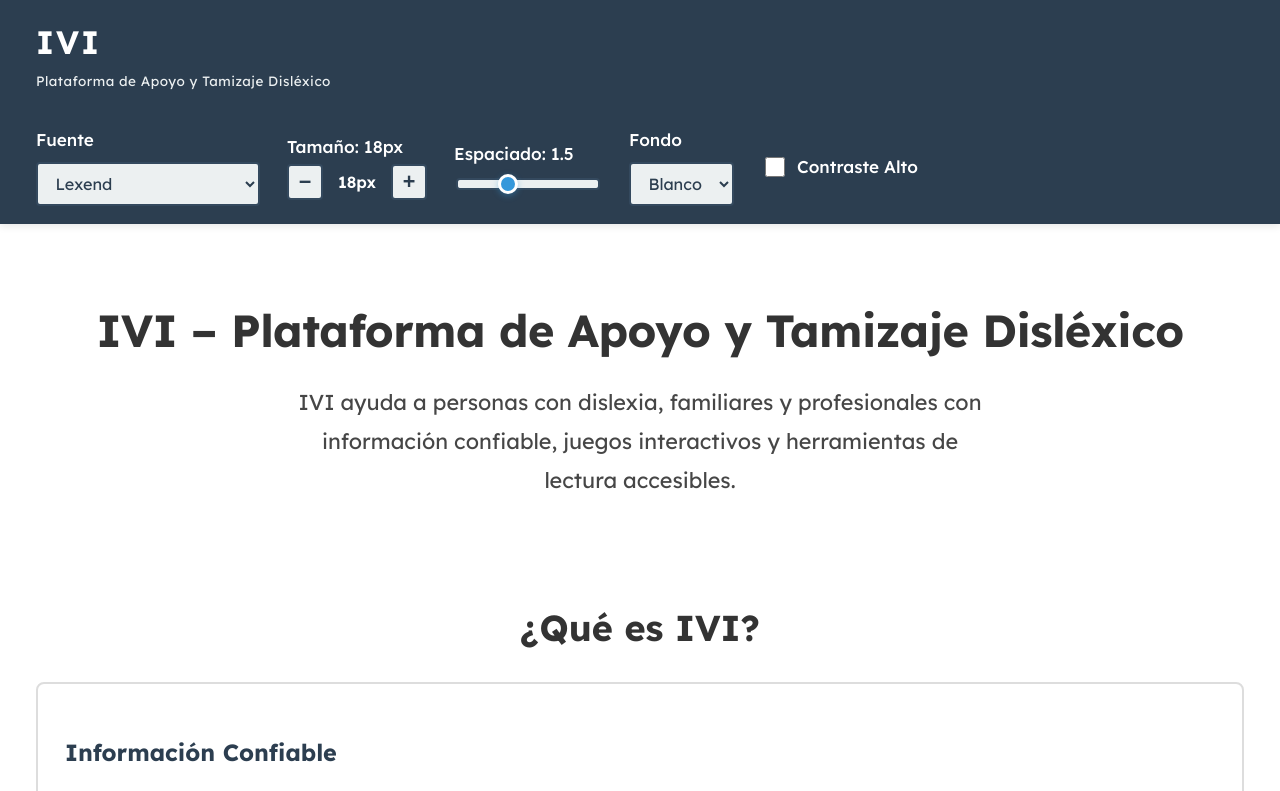
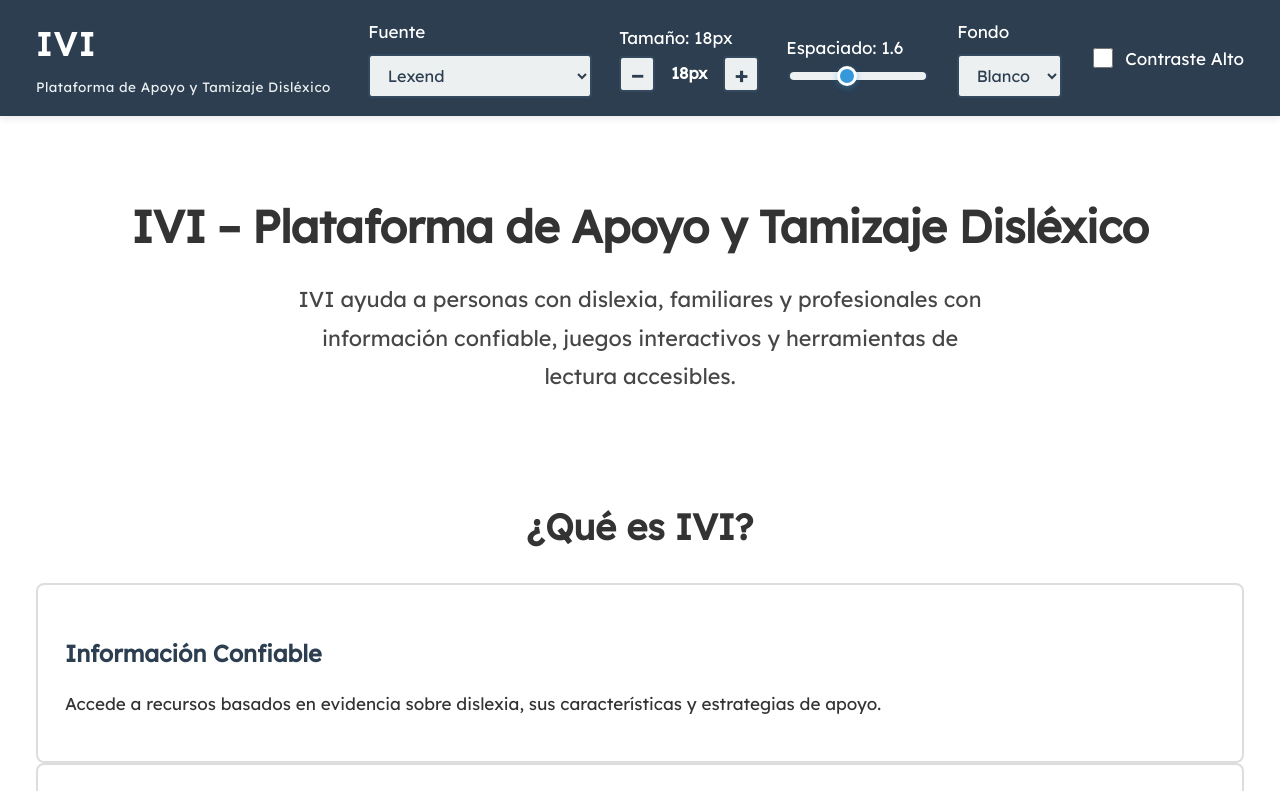
Before and after one commit to NESTORZALAZAR/IVI, a React (Create React App) app in the folder frontend/: page / in a window 1280 px wide. Shown: the top 791 px of the page. Built offline with nearby package versions, Linux system fonts and the light colour scheme.

Commit message:
Botones mejorados2.0

```diff
--- a/frontend/src/App.js
+++ b/frontend/src/App.js
@@ -7,13 +7,18 @@ function AppContent() {
   const { fontSize, spacing, contrast, background, font } =
     useContext(AccessibilityContext);
 
-  // Aplica el tamaño de letra globalmente
+  // Tamaño de letra GLOBAL
   useEffect(() => {
     document.documentElement.style.fontSize = `${fontSize}px`;
   }, [fontSize]);
 
+  // Fuente GLOBAL
+  useEffect(() => {
+    document.documentElement.style.fontFamily = font;
+    document.body.style.fontFamily = font;
+  }, [font]);
+
   const appStyles = {
-    fontFamily: font,
     lineHeight: spacing,
     backgroundColor:
       background === "sepia"
@@ -22,11 +27,11 @@ function AppContent() {
         ? "#fff8e7"
         : "#ffffff",
     color: contrast ? "#000000" : "#333333",
-    transition: "font-size 0.2s ease, line-height 0.2s ease"
+    transition: "all 0.25s ease"
   };
 
   return (
-    <div style={appStyles} className="app-container accessible-text">
+    <div className="app-container" style={appStyles}>
       <HomePage />
     </div>
   );
--- a/frontend/src/context/AccessibilityContext.js
+++ b/frontend/src/context/AccessibilityContext.js
@@ -5,11 +5,11 @@ export const AccessibilityContext = createContext();
 export function AccessibilityProvider({ children }) {
   const [font, setFont] = useState("Lexend");
   const [fontSize, setFontSize] = useState(18);
-  const [spacing, setSpacing] = useState(1.5);
+  const [spacing, setSpacing] = useState(1.6);
   const [contrast, setContrast] = useState(false);
   const [background, setBackground] = useState("white");
 
-  // Cargar valores del localStorage al montar
+  // Cargar desde localStorage
   useEffect(() => {
     const savedFont = localStorage.getItem("ivi_font");
     const savedFontSize = localStorage.getItem("ivi_fontSize");
@@ -18,27 +18,48 @@ export function AccessibilityProvider({ children }) {
     const savedBackground = localStorage.getItem("ivi_background");
 
     if (savedFont) setFont(savedFont);
-    if (savedFontSize) setFontSize(parseInt(savedFontSize, 10));
-    if (savedSpacing) setSpacing(parseFloat(savedSpacing));
+    if (savedFontSize) setFontSize(Number(savedFontSize));
+    if (savedSpacing) setSpacing(Number(savedSpacing));
     if (savedContrast) setContrast(JSON.parse(savedContrast));
     if (savedBackground) setBackground(savedBackground);
   }, []);
 
-  // Guardar valores en localStorage cuando cambien
-  useEffect(() => { localStorage.setItem("ivi_font", font); }, [font]);
-  useEffect(() => { localStorage.setItem("ivi_fontSize", String(fontSize)); }, [fontSize]);
-  useEffect(() => { localStorage.setItem("ivi_spacing", String(spacing)); }, [spacing]);
-  useEffect(() => { localStorage.setItem("ivi_contrast", JSON.stringify(contrast)); }, [contrast]);
-  useEffect(() => { localStorage.setItem("ivi_background", background); }, [background]);
+  // Guardar en localStorage
+  useEffect(() => {
+    localStorage.setItem("ivi_font", font);
+  }, [font]);
+
+  useEffect(() => {
+    localStorage.setItem("ivi_fontSize", String(fontSize));
+  }, [fontSize]);
+
+  useEffect(() => {
+    localStorage.setItem("ivi_spacing", String(spacing));
+  }, [spacing]);
+
+  useEffect(() => {
+    localStorage.setItem("ivi_contrast", JSON.stringify(contrast));
+  }, [contrast]);
+
+  useEffect(() => {
+    localStorage.setItem("ivi_background", background);
+  }, [background]);
 
   return (
-    <AccessibilityContext.Provider value={{
-      font, setFont,
-      fontSize, setFontSize,
-      spacing, setSpacing,
-      contrast, setContrast,
-      background, setBackground
-    }}>
+    <AccessibilityContext.Provider
+      value={{
+        font,
+        setFont,
+        fontSize,
+        setFontSize,
+        spacing,
+        setSpacing,
+        contrast,
+        setContrast,
+        background,
+        setBackground
+      }}
+    >
       {children}
     </AccessibilityContext.Provider>
   );
--- a/frontend/src/index.css
+++ b/frontend/src/index.css
@@ -1,49 +1,54 @@
+/* =========================
+   RESET GLOBAL
+========================= */
+
+html,
 body {
   margin: 0;
-  font-family: -apple-system, BlinkMacSystemFont, 'Segoe UI', 'Roboto', 'Oxygen',
-    'Ubuntu', 'Cantarell', 'Fira Sans', 'Droid Sans', 'Helvetica Neue',
-    sans-serif;
+  padding: 0;
+  font-family: inherit;
+
   -webkit-font-smoothing: antialiased;
   -moz-osx-font-smoothing: grayscale;
 }
 
+/* Forzar herencia global */
+* {
+  font-family: inherit;
+  box-sizing: border-box;
+}
+
+/* Código */
 code {
-  font-family: source-code-pro, Menlo, Monaco, Consolas, 'Courier New',
+  font-family: source-code-pro, Menlo, Monaco, Consolas, "Courier New",
     monospace;
 }
-/* -------------------------
-   Fuentes para usuarios disléxicos
----------------------------*/
+
+/* =========================
+   FUENTES ACCESIBLES
+========================= */
 
 /* OpenDyslexic */
 @font-face {
-  font-family: 'OpenDyslexic';
-  src: url('../public/fonts/OpenDyslexic-Regular.otf') format('opentype');
+  font-family: "OpenDyslexic";
+  src: url("../public/fonts/OpenDyslexic-Regular.otf")
+    format("opentype");
   font-weight: normal;
   font-style: normal;
 }
 
-/* Lexend (todos los pesos) */
-@font-face { font-family: 'Lexend'; src: url('../public/fonts/Lexend-Thin.ttf') format('truetype'); font-weight: 100; }
-@font-face { font-family: 'Lexend'; src: url('../public/fonts/Lexend-ExtraLight.ttf') format('truetype'); font-weight: 200; }
-@font-face { font-family: 'Lexend'; src: url('../public/fonts/Lexend-Light.ttf') format('truetype'); font-weight: 300; }
-@font-face { font-family: 'Lexend'; src: url('../public/fonts/Lexend-Regular.ttf') format('truetype'); font-weight: 400; }
-@font-face { font-family: 'Lexend'; src: url('../public/fonts/Lexend-Medium.ttf') format('truetype'); font-weight: 500; }
-@font-face { font-family: 'Lexend'; src: url('../public/fonts/Lexend-SemiBold.ttf') format('truetype'); font-weight: 600; }
-@font-face { font-family: 'Lexend'; src: url('../public/fonts/Lexend-Bold.ttf') format('truetype'); font-weight: 700; }
-@font-face { font-family: 'Lexend'; src: url('../public/fonts/Lexend-ExtraBold.ttf') format('truetype'); font-weight: 800; }
-@font-face { font-family: 'Lexend'; src: url('../public/fonts/Lexend-Black.ttf') format('truetype'); font-weight: 900; }
-@font-face { font-family: 'Lexend'; src: url('../public/fonts/Lexend-VariableFont_wght.ttf') format('truetype'); font-weight: 400; }
+/* Lexend */
+@font-face {
+  font-family: "Lexend";
+  src: url("../public/fonts/Lexend-Regular.ttf")
+    format("truetype");
+  font-weight: 400;
+}
 
-/* Atkinson Hyperlegible Next (todos los pesos) */
-@font-face { font-family: 'Atkinson'; src: url('../public/fonts/AtkinsonHyperlegibleNext-Regular.otf') format('opentype'); font-weight: 400; }
-@font-face { font-family: 'Atkinson'; src: url('../public/fonts/AtkinsonHyperlegibleNext-Bold.otf') format('opentype'); font-weight: 700; }
-@font-face { font-family: 'Atkinson'; src: url('../public/fonts/AtkinsonHyperlegibleNext-ExtraBold.otf') format('opentype'); font-weight: 800; }
-@font-face { font-family: 'Atkinson'; src: url('../public/fonts/AtkinsonHyperlegibleNext-Light.otf') format('opentype'); font-weight: 300; }
-@font-face { font-family: 'Atkinson'; src: url('../public/fonts/AtkinsonHyperlegibleNext-Medium.otf') format('opentype'); font-weight: 500; }
-@font-face { font-family: 'Atkinson'; src: url('../public/fonts/AtkinsonHyperlegibleNext-SemiBold.otf') format('opentype'); font-weight: 600; }
-
-/* Clase general para aplicar la fuente accesible */
-.accessible-text {
-  font-family: 'Lexend', 'OpenDyslexic', 'Atkinson', sans-serif;
+/* Atkinson Hyperlegible */
+@font-face {
+  font-family: "Atkinson";
+  src: url("../public/fonts/AtkinsonHyperlegibleNext-Regular.otf")
+    format("opentype");
+  font-weight: 400;
 }
```
Also changed, not shown: frontend/src/components/AccessibilityPanel.js (+45 -65 lines).
